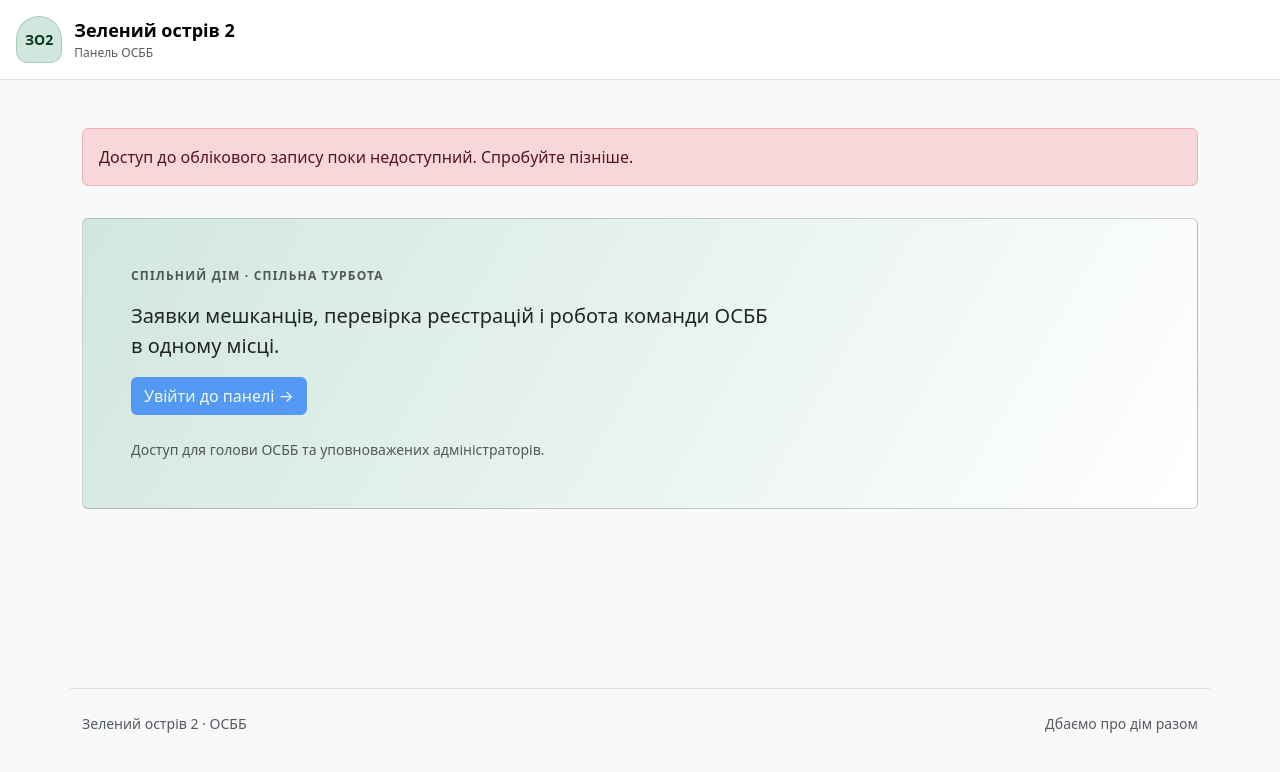
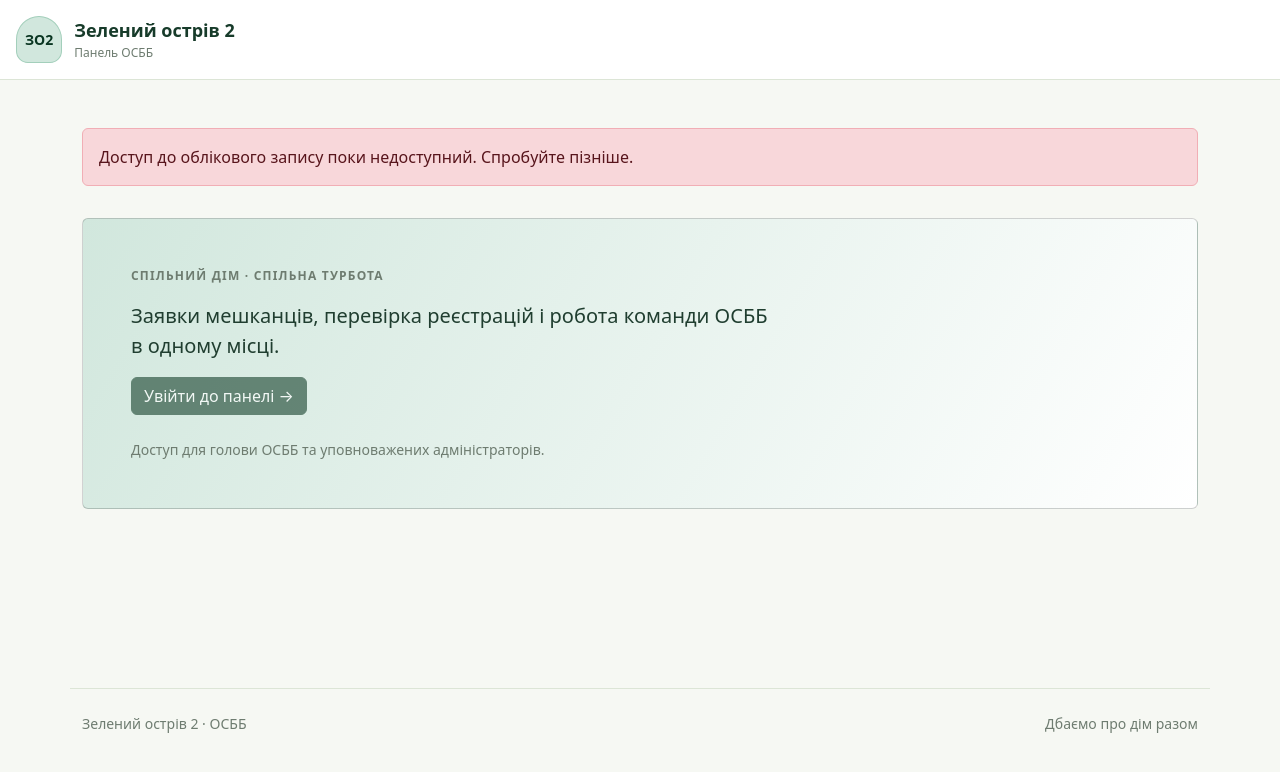
Before and after one commit to monarch086/osbb-requests, an Angular app in the folder src/Frontend/: page / in a window 1280 px wide. Shown: the top 772 px of the page. Built offline with nearby package versions, Linux system fonts and the light colour scheme; what aws-amplify would draw is missing.

Commit message:
style: align Bootstrap accents with olive green palette

```diff
--- /dev/null
+++ b/src/Frontend/src/_theme.scss
@@ -0,0 +1,97 @@
+// Override Bootstrap's compiled component variables alongside its global palette.
+:root {
+  --bs-primary: #244d39;
+  --bs-primary-rgb: 36, 77, 57;
+  --bs-primary-text-emphasis: #173b2a;
+  --bs-primary-bg-subtle: #eaf1e4;
+  --bs-primary-border-subtle: #b9cbb0;
+  --bs-body-color: #203e30;
+  --bs-body-color-rgb: 32, 62, 48;
+  --bs-emphasis-color: #173b2a;
+  --bs-emphasis-color-rgb: 23, 59, 42;
+  --bs-secondary-color: #6e7c70;
+  --bs-secondary-color-rgb: 110, 124, 112;
+  --bs-secondary-bg: #edf2e8;
+  --bs-secondary-bg-rgb: 237, 242, 232;
+  --bs-tertiary-bg: #f6f8f3;
+  --bs-tertiary-bg-rgb: 246, 248, 243;
+  --bs-border-color: #dce5d6;
+  --bs-link-color: #315b42;
+  --bs-link-color-rgb: 49, 91, 66;
+  --bs-link-hover-color: #1d3e2e;
+  --bs-link-hover-color-rgb: 29, 62, 46;
+  --bs-focus-ring-color: rgb(36 77 57 / 25%);
+  --osbb-primary-hover: #1d3e2e;
+  --osbb-primary-active: #183326;
+  --osbb-focus-border: #799366;
+}
+
+.btn-primary {
+  --bs-btn-bg: var(--bs-primary);
+  --bs-btn-border-color: var(--bs-primary);
+  --bs-btn-hover-bg: var(--osbb-primary-hover);
+  --bs-btn-hover-border-color: var(--osbb-primary-hover);
+  --bs-btn-focus-shadow-rgb: var(--bs-primary-rgb);
+  --bs-btn-active-bg: var(--osbb-primary-active);
+  --bs-btn-active-border-color: var(--osbb-primary-active);
+  --bs-btn-disabled-bg: var(--bs-primary);
+  --bs-btn-disabled-border-color: var(--bs-primary);
+}
+
+.btn-outline-primary {
+  --bs-btn-color: var(--bs-primary);
+  --bs-btn-border-color: var(--bs-primary);
+  --bs-btn-hover-bg: var(--bs-primary);
+  --bs-btn-hover-border-color: var(--bs-primary);
+  --bs-btn-focus-shadow-rgb: var(--bs-primary-rgb);
+  --bs-btn-active-bg: var(--osbb-primary-active);
+  --bs-btn-active-border-color: var(--osbb-primary-active);
+  --bs-btn-disabled-color: var(--bs-primary);
+  --bs-btn-disabled-border-color: var(--bs-primary);
+}
+
+.btn-outline-secondary {
+  --bs-btn-color: #4b6251;
+  --bs-btn-border-color: #879781;
+  --bs-btn-hover-color: var(--bs-primary);
+  --bs-btn-hover-bg: #e5edde;
+  --bs-btn-hover-border-color: #879781;
+  --bs-btn-focus-shadow-rgb: var(--bs-primary-rgb);
+  --bs-btn-active-color: var(--bs-primary);
+  --bs-btn-active-bg: #d5e1cb;
+  --bs-btn-active-border-color: #799366;
+  --bs-btn-disabled-color: #6e7c70;
+  --bs-btn-disabled-border-color: #b9cbb0;
+}
+
+.btn-link {
+  --bs-btn-color: var(--bs-link-color);
+  --bs-btn-hover-color: var(--bs-link-hover-color);
+  --bs-btn-active-color: var(--bs-link-hover-color);
+  --bs-btn-focus-shadow-rgb: var(--bs-primary-rgb);
+}
+
+.nav-pills {
+  --bs-nav-pills-link-active-bg: var(--bs-primary);
+}
+
+.nav-link:focus-visible {
+  box-shadow: 0 0 0 0.25rem var(--bs-focus-ring-color);
+}
+
+.form-control:focus,
+.form-select:focus {
+  border-color: var(--osbb-focus-border);
+  box-shadow: 0 0 0 0.25rem var(--bs-focus-ring-color);
+}
+
+.btn-close {
+  --bs-btn-close-focus-shadow: 0 0 0 0.25rem var(--bs-focus-ring-color);
+}
+
+.list-group {
+  --bs-list-group-active-bg: var(--bs-primary);
+  --bs-list-group-active-border-color: var(--bs-primary);
+  --bs-list-group-action-hover-bg: #f0f5eb;
+  --bs-list-group-action-active-bg: #e5edde;
+}
--- a/src/Frontend/src/styles.scss
+++ b/src/Frontend/src/styles.scss
@@ -1,3 +1,5 @@
+@use 'theme';
+
 body {
   position: relative;
   background: var(--bs-tertiary-bg);
@@ -100,9 +102,11 @@ main {
   height: 38px;
 }
 
-.ng-select.ng-select-focused:not(.ng-select-opened) > .ng-select-container {
-  border-color: #86b7fe;
-  box-shadow: 0 0 0 0.25rem rgb(13 110 253 / 25%);
+.ng-select.ng-select-focused:not(.ng-select-opened) > .ng-select-container,
+.ng-select.ng-select-opened > .ng-select-container,
+.ng-select.ng-select-opened > .ng-select-container:hover {
+  border-color: var(--osbb-focus-border);
+  box-shadow: 0 0 0 0.25rem var(--bs-focus-ring-color);
 }
 
 /* Dialog selects append to body to avoid clipping inside the scrollable modal. */
@@ -110,9 +114,11 @@ body > .ng-dropdown-panel {
   z-index: 1060;
 }
 
-.ng-dropdown-panel .ng-dropdown-panel-items .ng-option.ng-option-marked {
+.ng-dropdown-panel .ng-dropdown-panel-items .ng-option.ng-option-marked,
+.ng-dropdown-panel .ng-dropdown-panel-items .ng-option.ng-option-selected,
+.ng-dropdown-panel .ng-dropdown-panel-items .ng-option.ng-option-selected.ng-option-marked {
   background-color: var(--bs-primary-bg-subtle);
-  color: var(--bs-body-color);
+  color: var(--bs-primary-text-emphasis);
 }
 
 @media (width <=575.98px) {
```
Also changed, not shown: 1 other file (tests, documents, lock files or other folders).
